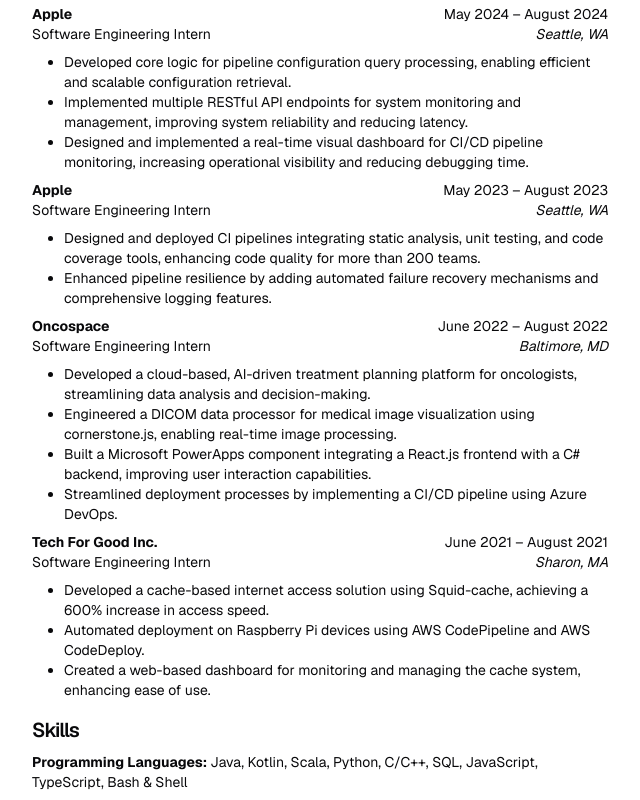
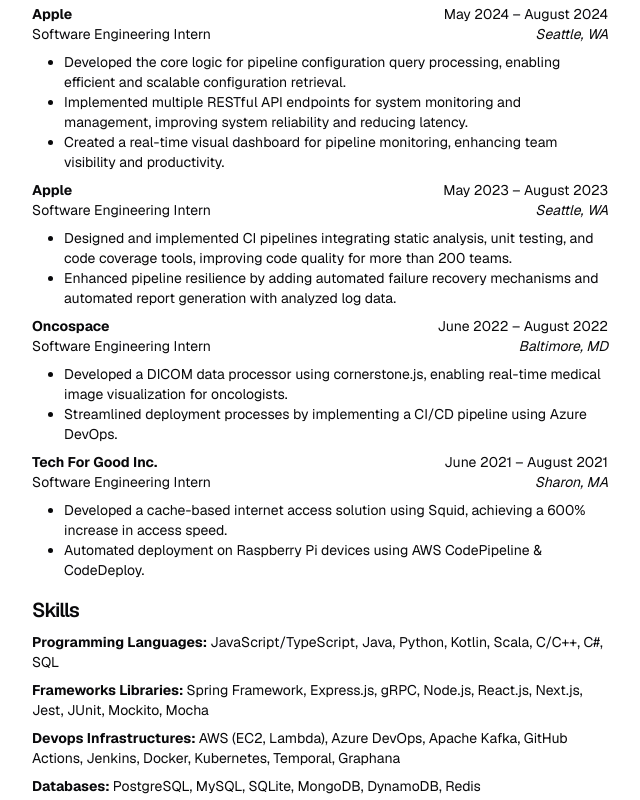
Before and after one commit to shunueda/shu-nu, a Next.js app: page /Shun_Ueda_Resume.pdf/resume in a window 1280 px wide. Shown: the part 440-1240 px from the top of the page, without its empty margins (320-960 px from the left). Built offline with nearby package versions, Linux system fonts and the light colour scheme.

Commit message:
refactor(resume): latex formatting

```diff
--- a/src/app/[lang]/resume/page.tsx
+++ b/src/app/[lang]/resume/page.tsx
@@ -16,7 +16,11 @@
       </Link>
       <div className='text-center mt-2'>
         <h1>{resume.name}</h1>
-        {[resume.email, resume.linkedin, resume.github].map((it, i) => (
+        {[
+          resume.contact.email,
+          resume.contact.linkedin,
+          resume.contact.github
+        ].map((it, i) => (
           <>
             {i > 0 && (
               <span key={Math.random()} className='mx-2'>
--- a/src/assets/resume.json
+++ b/src/assets/resume.json
@@ -1,14 +1,16 @@
 {
   "name": "Shun Ueda",
-  "phone": "(203) 979-5285",
-  "email": "me@shu.nu",
-  "linkedin": "https://linkedin.com/in/shunueda",
-  "github": "https://github.com/shunueda",
+  "contact": {
+    "phone": "(203) 979-5285",
+    "email": "me@shu.nu",
+    "linkedin": "https://linkedin.com/in/shunueda",
+    "github": "https://github.com/shunueda"
+  },
   "education": [
     {
       "institution": "Lehigh University",
       "location": "Bethlehem, PA",
-      "duration": "August 2021 – December 2024",
+      "duration": "August 2021 – January 2025",
       "degree": "B.S. in Computer Science & Engineering"
     }
   ],
@@ -19,9 +21,9 @@
       "location": "Seattle, WA",
       "duration": "May 2024 – August 2024",
       "descriptions": [
-        "Developed core logic for pipeline configuration query processing, enabling efficient and scalable configuration retrieval.",
+        "Developed the core logic for pipeline configuration query processing, enabling efficient and scalable configuration retrieval.",
         "Implemented multiple RESTful API endpoints for system monitoring and management, improving system reliability and reducing latency.",
-        "Designed and implemented a real-time visual dashboard for CI/CD pipeline monitoring, increasing operational visibility and reducing debugging time."
+        "Created a real-time visual dashboard for pipeline monitoring, enhancing team visibility and productivity."
       ]
     },
     {
@@ -30,8 +32,8 @@
       "location": "Seattle, WA",
       "duration": "May 2023 – August 2023",
       "descriptions": [
-        "Designed and deployed CI pipelines integrating static analysis, unit testing, and code coverage tools, enhancing code quality for more than 200 teams.",
-        "Enhanced pipeline resilience by adding automated failure recovery mechanisms and comprehensive logging features."
+        "Designed and implemented CI pipelines integrating static analysis, unit testing, and code coverage tools, improving code quality for more than 200 teams.",
+        "Enhanced pipeline resilience by adding automated failure recovery mechanisms and automated report generation with analyzed log data."
       ]
     },
     {
@@ -40,9 +42,7 @@
       "location": "Baltimore, MD",
       "duration": "June 2022 – August 2022",
       "descriptions": [
-        "Developed a cloud-based, AI-driven treatment planning platform for oncologists, streamlining data analysis and decision-making.",
-        "Engineered a DICOM data processor for medical image visualization using cornerstone.js, enabling real-time image processing.",
-        "Built a Microsoft PowerApps component integrating a React.js frontend with a C# backend, improving user interaction capabilities.",
+        "Developed a DICOM data processor using cornerstone.js, enabling real-time medical image visualization for oncologists.",
         "Streamlined deployment processes by implementing a CI/CD pipeline using Azure DevOps."
       ]
     },
@@ -52,27 +52,26 @@
       "location": "Sharon, MA",
       "duration": "June 2021 – August 2021",
       "descriptions": [
-        "Developed a cache-based internet access solution using Squid-cache, achieving a 600% increase in access speed.",
-        "Automated deployment on Raspberry Pi devices using AWS CodePipeline and AWS CodeDeploy.",
-        "Created a web-based dashboard for monitoring and managing the cache system, enhancing ease of use."
+        "Developed a cache-based internet access solution using Squid, achieving a 600% increase in access speed.",
+        "Automated deployment on Raspberry Pi devices using AWS CodePipeline & CodeDeploy."
       ]
     }
   ],
   "skills": {
     "programming_languages": [
+      "JavaScript/TypeScript",
       "Java",
+      "Python",
       "Kotlin",
       "Scala",
-      "Python",
       "C/C++",
-      "SQL",
-      "JavaScript",
-      "TypeScript",
-      "Bash & Shell"
+      "C#",
+      "SQL"
     ],
     "frameworks_&_libraries": [
       "Spring Framework",
       "Express.js",
+      "gRPC",
       "Node.js",
       "React.js",
       "Next.js",
@@ -83,17 +82,19 @@
     ],
     "devops_&_infrastructures": [
       "AWS (EC2, Lambda)",
+      "Azure DevOps",
+      "Apache Kafka",
       "GitHub Actions",
       "Jenkins",
+      "Docker",
       "Kubernetes",
-      "Docker",
-      "Temporal"
+      "Temporal",
+      "Graphana"
     ],
     "databases": [
       "PostgreSQL",
       "MySQL",
       "SQLite",
-      "RDBMS",
       "MongoDB",
       "DynamoDB",
       "Redis"
@@ -113,9 +114,7 @@
       "Software Development Life Cycle (SDLC)",
       "Object-Oriented Programming (OOP)",
       "System Design",
-      "Distributed Systems",
-      "REST",
-      "GraphQL"
+      "Distributed Systems"
     ],
     "operating_systems": ["Linux"]
   }
```
Also changed, not shown: scripts/pdf/generate.ts (+9 -11 lines), scripts/pdf/index.ts (+13 -7 lines), 2 other files (tests, documents, lock files or other folders).
